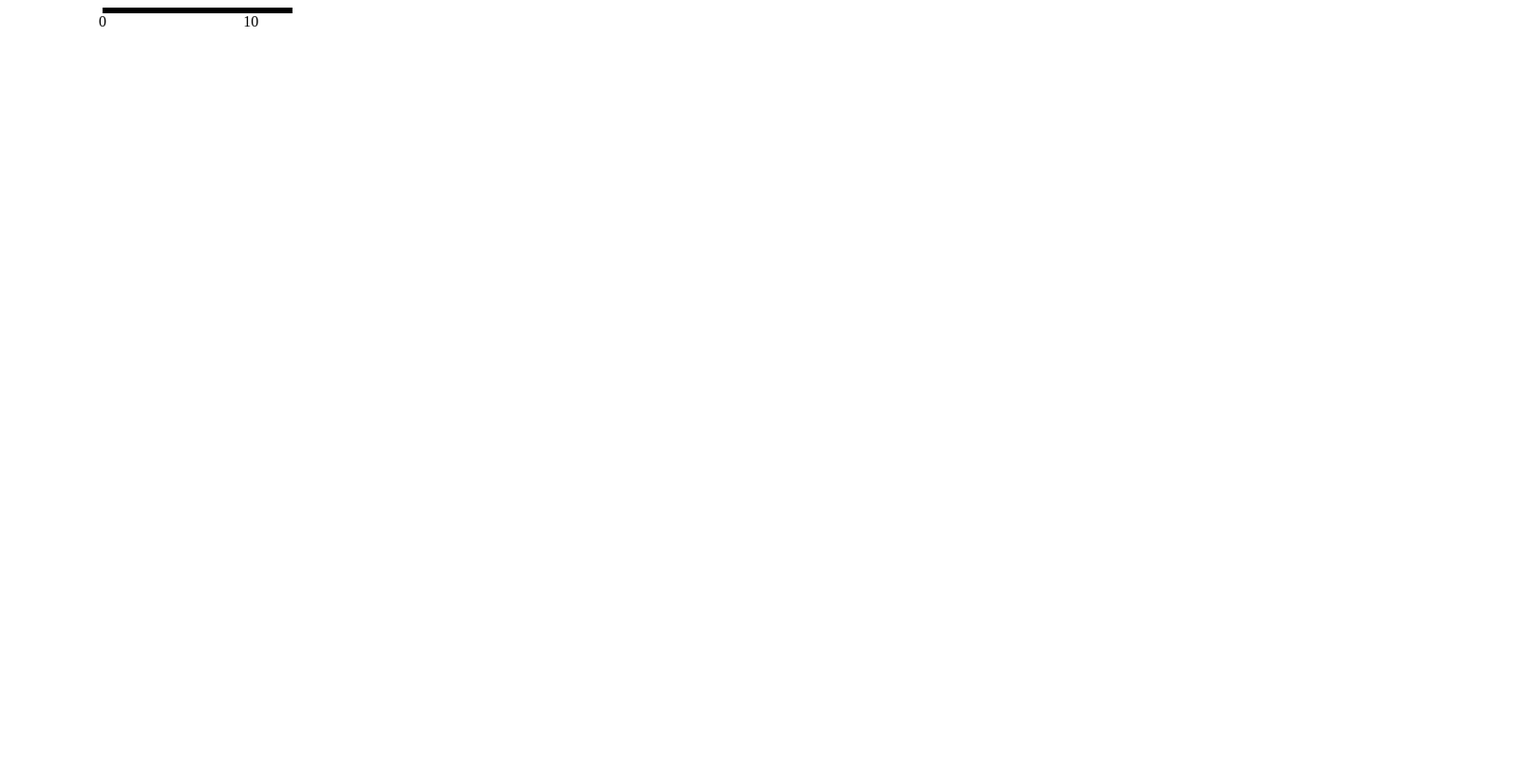
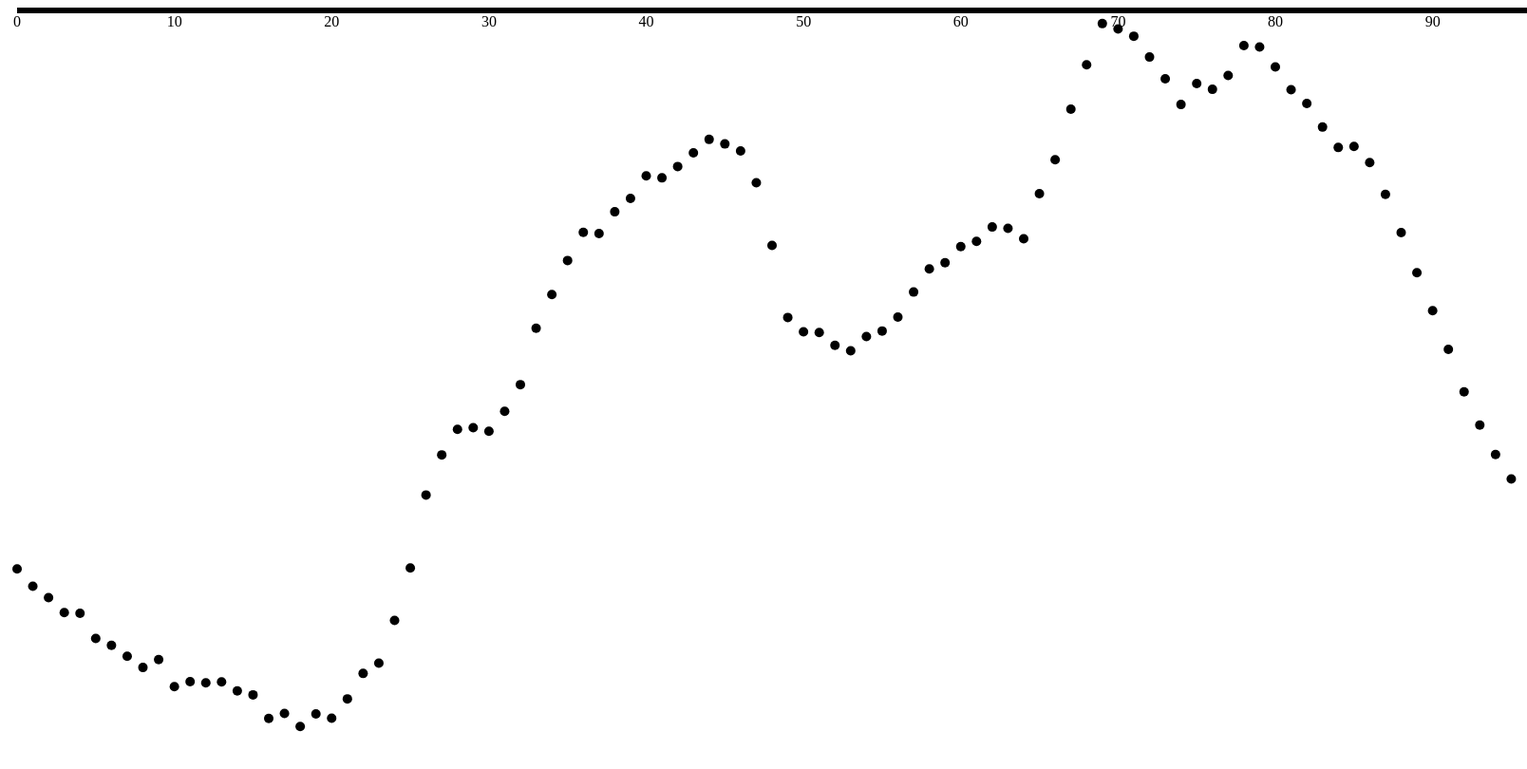
Before and after one commit to 1174751315/DV, a website: page app/components/learning/svg.html in a window 1280 px wide. Shown: the whole page at 95% size, 1608 px wide, since content can reach past the window. Drawn offline with nearby package versions, Linux system fonts and the light colour scheme.

Commit message:
【备份】

```diff
--- a/app/components/learning/svg.html
+++ b/app/components/learning/svg.html
@@ -4,54 +4,106 @@
     <meta charset="UTF-8">
     <title></title>
     <!--<script src="../d3/end.js"></script>-->
+
+</head>
+<body>
+<!--<table>-->
+    <!--<tr>adsf</tr>-->
+    <!--<td>asdfsad</td>-->
+<!--</table>-->
+<style>
+    .x-axis{
+        transform: translate(0,900);
+    }
+    .y-axis{
+        transform: rotate(-90deg);
+        text-anchor: end;
+    }
+</style>
 <script src="http://d3js.org/d3.v3.js"></script>
 <script type="text/javascript">
 
 
     var timeLabels=["0:00:00","0:15:00","0:30:00","0:45:00","1:00:00","1:15:00","1:30:00","1:45:00","2:00:00","2:15:00","2:30:00","2:45:00","3:00:00","3:15:00","3:30:00","3:45:00","4:00:00","4:15:00","4:30:00","4:45:00","5:00:00","5:15:00","5:30:00","5:45:00","6:00:00","6:15:00","6:30:00","6:45:00","7:00:00","7:15:00","7:30:00","7:45:00","8:00:00","8:15:00","8:30:00","8:45:00","9:00:00","9:15:00","9:30:00","9:45:00","10:00:00","10:15:00","10:30:00","10:45:00","11:00:00","11:15:00","11:30:00","11:45:00","12:00:00","12:15:00","12:30:00","12:45:00","13:00:00","13:15:00","13:30:00","13:45:00","14:00:00","14:15:00","14:30:00","14:45:00","15:00:00","15:15:00","15:30:00","15:45:00","16:00:00","16:15:00","16:30:00","16:45:00","17:00:00","17:15:00","17:30:00","17:45:00","18:00:00","18:15:00","18:30:00","18:45:00","19:00:00","19:15:00","19:30:00","19:45:00","20:00:00","20:15:00","20:30:00","20:45:00","21:00:00","21:15:00","21:30:00","21:45:00","22:00:00","22:15:00","22:30:00","22:45:00","23:00:00","23:15:00","23:30:00","23:45:00"];
-        var loads=[[]];
+    var loads=[];
     data=d3.csv(
             "../lp/load-curve-trans.tsv",
             function(d){
                 for(var i=0;i<7;i++){
-                        loads[i]=d[i];
+                    var load=[];
+                    for(var j=0;j<96;j++){
+                        load[j]=d[i][timeLabels[j]];
+                    }
+                    loads[i]=load;
                 }
 
-                    var svg=d3.select("body").append("svg");
-                    var max=d3.max(13000);
-                    var min=d3.min(7000);
+                var svg=d3.select("body")
+                        .append("svg")
+                        .attr("width",1600)
+                        .attr("height",900)
+                        .attr("backgorund-color","#00FF00");
 
 
-                    var xScale=d3.scale.linear().range([100,1600]).domain([0,96]);
-                    var yScale=d3.scale.linear().range([100,900]).domain([min,max]);
+                var max=(13000);
+                var min=(7000);
+
+
+                var xScale=d3.scale.linear().range([10,1600]).domain([0,96]);
+                var yScale=d3.scale.linear().range([900,0]).domain([min,max]);
                 var xAxis=d3.svg.axis().scale(xScale).orient("bottom");
-                    var yAxis=d3.svg.axis().scale(yScale).orient("left");
-                    var line=d3.svg.line()
-                            .x(function(d){
-                                return xScale(d);
-                            })
-                            .y(function(d){
-                                return yScale(d);
-                            });
+                var yAxis=d3.svg.axis().scale(yScale).orient("right");
+//                var line=d3.svg.line()
+//                        .x(function(d){
+//                            return xScale(d);
+//                        })
+//                        .y(function(d){
+//                            return yScale(d);
+//                        });
 
 
                 svg.append("g")
-                            .attr("class","x axis")
+                        .attr("class","x-axis")
                         .call(xAxis);
                 svg.append("g")
-                            .attr("class", "y axis")
-                            .call(yAxis);
-                    svg.append("path")
-                            .data(loads)
-                            .attr("class","line")
-                            .attr("d",line);
+                        .attr("class", "y-axis")
+                        .call(yAxis)
+                        ;
+
+             //                svg.append("path")
+//                        .data(loads)
+//                        .attr("class","line")
+//                        .attr("d",line);
 
                 for(var i=0;i<7;i++){
-                        console.log("Data "+ i);
-                        for(var j=0;j<96;j++){
-                            console.log(loads[i][timeLabels[j]]);
+                    svg.selectAll("circle")
+                            .data(loads[i])
+                            .enter()
+                            .append("circle")
+                            .attr("cx",function(d,i){
+                                return xScale(i);
+                            })
+                            .attr("cy",function(d){
+                                return yScale(d);
+                            })
+                            .attr("r",5)
+                            .on("mouseover",function(e){
+                                d3.select("#tooltip").attr("class","div-show");
+                                d3.select("#tooltip").attr("style","top:20px;left:20px;");
+//                                this.attr("cx")
+                            })
+                            .on("mouseout",function(e){
+                                d3.select("#tooltip").attr("class","div-hidden");
+                            });
+
                 }
-                    }
+
+
+//                for(var i=0;i<7;i++){
+//                    console.log("Data "+ i);
+//                    for(var j=0;j<96;j++){
+//                        console.log(loads[i][timeLabels[j]]);
+//                    }
+//                }
             }
 
     );
@@ -61,12 +113,18 @@
 
 
 </script>
-</head>
-<body>
-<!--<table>-->
-    <!--<tr>adsf</tr>-->
-    <!--<td>asdfsad</td>-->
-<!--</table>-->
 
+<div id="tooltip" style="background-color: blueviolet;visibility: hidden;position: absolute;width: 16px;height: 9px;top: 0px;left: 0px;"  class="div-hidden">
+    Hey man!
+</div>
+<style>
+    .div-hidden{
+        display: none;
+    }
+    .div-show{
+        display: block;
+        z-index: 0;
+    }
+</style>
 </body>
 </html>
```
Also changed, not shown: app/components/learning/circle2.html (added, +67 -0 lines). Lines whose indentation alone changed are shown as unchanged.
